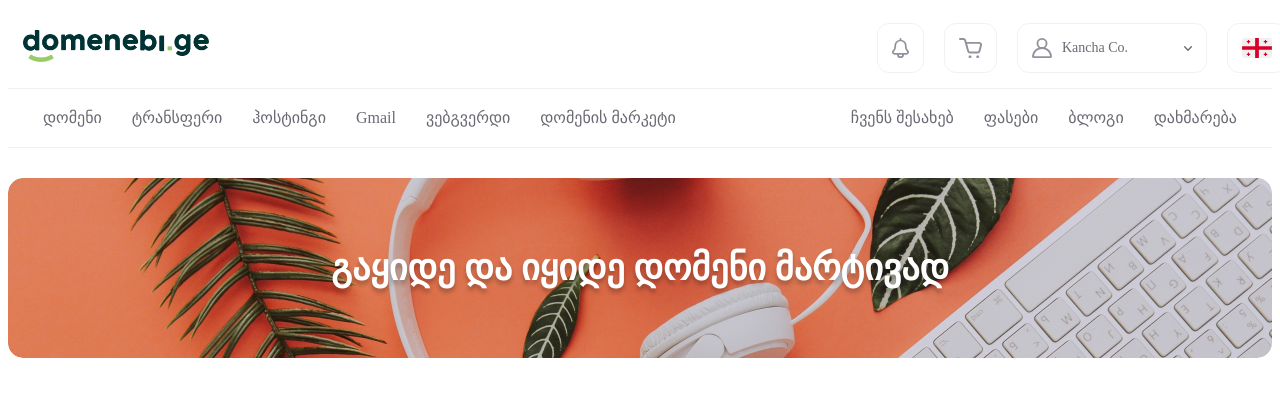
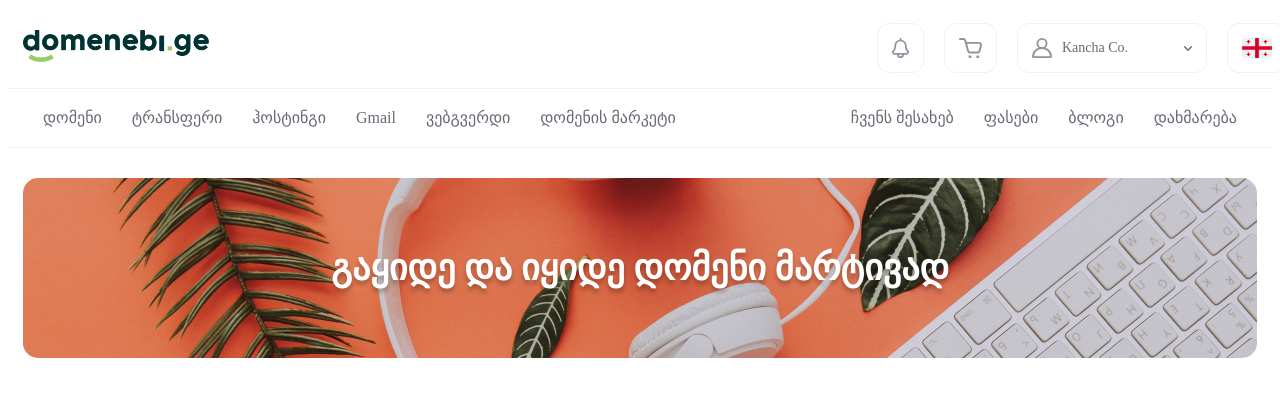
Before and after one commit to Erekle98/domenebi, a Next.js app: page / in a window 1280 px wide. Shown: the top 396 px of the page. Built offline with nearby package versions, Linux system fonts and the light colour scheme.

Commit message:
modify slogan component

```diff
--- a/src/components/Slogan/Slogan.tsx
+++ b/src/components/Slogan/Slogan.tsx
@@ -1,9 +1,14 @@
 import React from "react";
+import Image from "next/image";
+
 import SloganStyles from "@/styles/components/Slogan.module.scss";
+
+import sloganImage from "@/public/images/shutterstock@2x.png";
 
 const Slogan: React.FC = () => {
   return (
     <div className={SloganStyles.slogan}>
+      <Image src={sloganImage} alt="slogan" priority />
       <h1>გაყიდე და იყიდე დომენი მარტივად</h1>
     </div>
   );
--- a/src/styles/components/Slogan.module.scss
+++ b/src/styles/components/Slogan.module.scss
@@ -7,11 +7,14 @@
   margin-top: 30px;
   margin-bottom: 40px;
   border-radius: 15px;
-  background: #0000004d 0% 0% no-repeat padding-box;
-  background-image: url("/images/shutterstock@2x.png");
-  background-repeat: no-repeat;
-  background-size: cover;
+  img {
+    width: 100%;
+    height: 100%;
+    object-fit: cover;
+    border-radius: 15px;
+  }
   h1 {
+    position: absolute;
     font-family: $font-family-medium;
     font-size: 36px;
     line-height: 42px;
```
